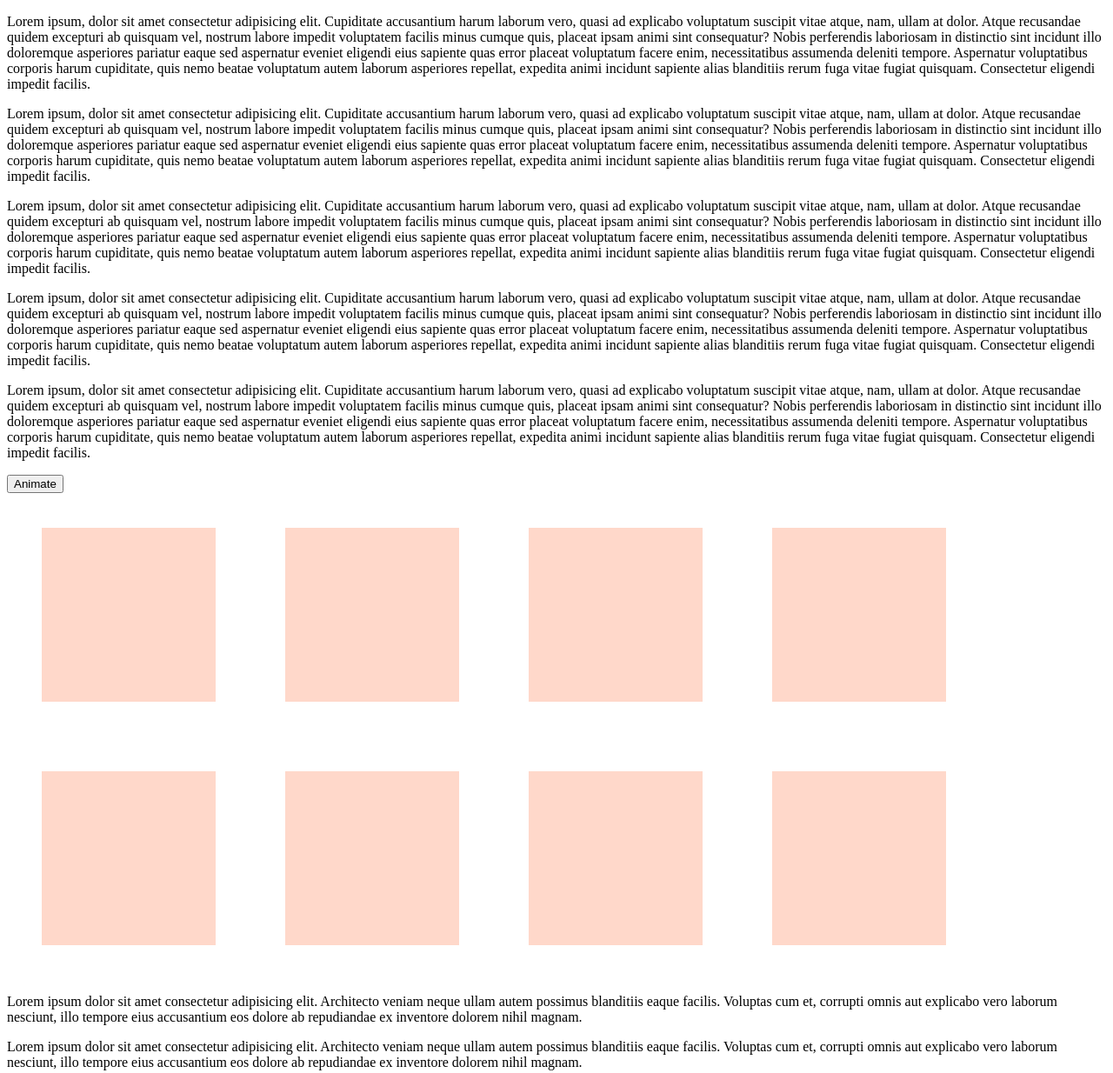
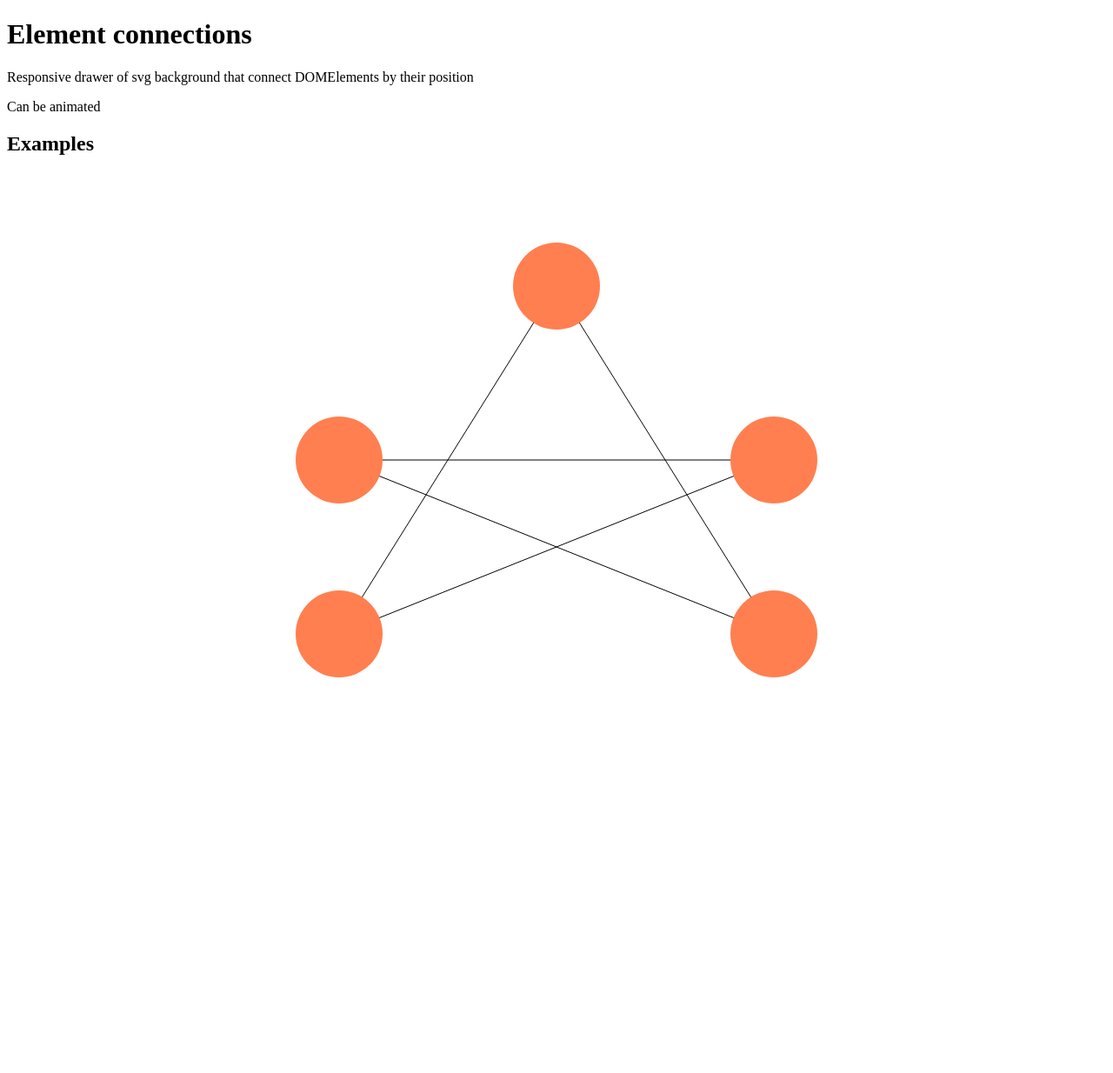
Before and after one commit to nueq22/element-connections, a website: page example/index.html in a window 1280 px wide. Shown: the top 1234 px of the page at 87% size. After the commit the page ends 879 px from the top, so only its background shows below. Drawn offline with Linux system fonts and the light colour scheme.

Commit message:
Add example

```diff
--- a/example/app.js
+++ b/example/app.js
@@ -1,28 +1,16 @@
-const linesContainer = document.getElementById('connections');
+const starContainer = document.getElementById('star-connections');
+const sp = {
+    p1: document.getElementById('star-1'),
+    p2: document.getElementById('star-2'),
+    p3: document.getElementById('star-3'),
+    p4: document.getElementById('star-4'),
+    p5: document.getElementById('star-5'),
+}
 
-const sq1 = document.getElementById('sq1')
-const sq2 = document.getElementById('sq2')
-const sq6 = document.getElementById('sq6')
-
-const p = new ElementConnections({
-    container: linesContainer,
-    elements: [sq1, sq2, sq6],
-    animated: true
+const starConnection = new ElementConnections({
+    container: starContainer,
+    elements: [sp.p1, sp.p5, sp.p2, sp.p3, sp.p4, sp.p1],
+    animated: true,
 })
 
-function animateFirstDrawer() {
-    p.animate();
-}
-
-const linesContainer2 = document.getElementById('connections2');
-const sq21 = document.getElementById('sq21')
-const sq22 = document.getElementById('sq22')
-
-new ElementConnections({
-    container: linesContainer2,
-    elements: [sq21, sq22],
-    style: {
-        width: 6,
-        color: 'blue'
-    }
-})
+starConnection.animate();
--- a/example/index.html
+++ b/example/index.html
@@ -9,61 +9,55 @@
     <style>
         .row {
             display: flex;
-            flex-flow: row wrap;
         }
 
-        .square {
-            width: 200px;
-            height: 200px;
-            background: coral;
-            opacity: 0.3;
-            flex-shrink: 0;
-            margin: 40px;
+        .row.center {
+            justify-content: center;
         }
 
-        .cont {
+        .row.between {
+            justify-content: space-between;
+        }
+
+        .circle {
+            width: 100px;
+            height: 100px;
+            border-radius: 50%;
+            flex-shrink: 0;
+            background: coral;
+        }
+
+        .star {
+            max-width: 600px;
+            margin: 0 auto;
             position: relative;
+        }
+
+        .star > .row {
+            margin: 100px 0;
         }
     </style>
 </head>
 
 <body>
-
-    <p>Lorem ipsum, dolor sit amet consectetur adipisicing elit. Cupiditate accusantium harum laborum vero, quasi ad explicabo voluptatum suscipit vitae atque, nam, ullam at dolor. Atque recusandae quidem excepturi ab quisquam vel, nostrum labore impedit voluptatem facilis minus cumque quis, placeat ipsam animi sint consequatur? Nobis perferendis laboriosam in distinctio sint incidunt illo doloremque asperiores pariatur eaque sed aspernatur eveniet eligendi eius sapiente quas error placeat voluptatum facere enim, necessitatibus assumenda deleniti tempore. Aspernatur voluptatibus corporis harum cupiditate, quis nemo beatae voluptatum autem laborum asperiores repellat, expedita animi incidunt sapiente alias blanditiis rerum fuga vitae fugiat quisquam. Consectetur eligendi impedit facilis.</p>
-    <p>Lorem ipsum, dolor sit amet consectetur adipisicing elit. Cupiditate accusantium harum laborum vero, quasi ad explicabo voluptatum suscipit vitae atque, nam, ullam at dolor. Atque recusandae quidem excepturi ab quisquam vel, nostrum labore impedit voluptatem facilis minus cumque quis, placeat ipsam animi sint consequatur? Nobis perferendis laboriosam in distinctio sint incidunt illo doloremque asperiores pariatur eaque sed aspernatur eveniet eligendi eius sapiente quas error placeat voluptatum facere enim, necessitatibus assumenda deleniti tempore. Aspernatur voluptatibus corporis harum cupiditate, quis nemo beatae voluptatum autem laborum asperiores repellat, expedita animi incidunt sapiente alias blanditiis rerum fuga vitae fugiat quisquam. Consectetur eligendi impedit facilis.</p>
-    <p>Lorem ipsum, dolor sit amet consectetur adipisicing elit. Cupiditate accusantium harum laborum vero, quasi ad explicabo voluptatum suscipit vitae atque, nam, ullam at dolor. Atque recusandae quidem excepturi ab quisquam vel, nostrum labore impedit voluptatem facilis minus cumque quis, placeat ipsam animi sint consequatur? Nobis perferendis laboriosam in distinctio sint incidunt illo doloremque asperiores pariatur eaque sed aspernatur eveniet eligendi eius sapiente quas error placeat voluptatum facere enim, necessitatibus assumenda deleniti tempore. Aspernatur voluptatibus corporis harum cupiditate, quis nemo beatae voluptatum autem laborum asperiores repellat, expedita animi incidunt sapiente alias blanditiis rerum fuga vitae fugiat quisquam. Consectetur eligendi impedit facilis.</p>
-    <p>Lorem ipsum, dolor sit amet consectetur adipisicing elit. Cupiditate accusantium harum laborum vero, quasi ad explicabo voluptatum suscipit vitae atque, nam, ullam at dolor. Atque recusandae quidem excepturi ab quisquam vel, nostrum labore impedit voluptatem facilis minus cumque quis, placeat ipsam animi sint consequatur? Nobis perferendis laboriosam in distinctio sint incidunt illo doloremque asperiores pariatur eaque sed aspernatur eveniet eligendi eius sapiente quas error placeat voluptatum facere enim, necessitatibus assumenda deleniti tempore. Aspernatur voluptatibus corporis harum cupiditate, quis nemo beatae voluptatum autem laborum asperiores repellat, expedita animi incidunt sapiente alias blanditiis rerum fuga vitae fugiat quisquam. Consectetur eligendi impedit facilis.</p>
-    <p>Lorem ipsum, dolor sit amet consectetur adipisicing elit. Cupiditate accusantium harum laborum vero, quasi ad explicabo voluptatum suscipit vitae atque, nam, ullam at dolor. Atque recusandae quidem excepturi ab quisquam vel, nostrum labore impedit voluptatem facilis minus cumque quis, placeat ipsam animi sint consequatur? Nobis perferendis laboriosam in distinctio sint incidunt illo doloremque asperiores pariatur eaque sed aspernatur eveniet eligendi eius sapiente quas error placeat voluptatum facere enim, necessitatibus assumenda deleniti tempore. Aspernatur voluptatibus corporis harum cupiditate, quis nemo beatae voluptatum autem laborum asperiores repellat, expedita animi incidunt sapiente alias blanditiis rerum fuga vitae fugiat quisquam. Consectetur eligendi impedit facilis.</p>
-    <button onclick="animateFirstDrawer()">Animate</button>
-    <div class="cont">
-        <svg id="connections"></svg>
-        <div class="row">
-            <div class="square" id="sq1"></div>
-            <div class="square" id="sq2"></div>
-            <div class="square" id="sq3"></div>
-            <div class="square" id="sq4"></div>
-            <div class="square" id="sq5"></div>
-            <div class="square" id="sq6"></div>
-            <div class="square" id="sq7"></div>
-            <div class="square" id="sq8"></div>
+    <h1>Element connections</h1>
+    <p>Responsive drawer of svg background that connect DOMElements by their position</p>
+    <p>Can be animated</p>
+    <h2>Examples</h2>
+    <div class="star">
+        <svg id="star-connections"></svg>
+        <div class="row center">
+            <div class="circle" id="star-1"></div>
+        </div>
+        <div class="row between">
+            <div class="circle" id="star-2"></div>
+            <div class="circle" id="star-3"></div>
+        </div>
+        <div class="row between">
+            <div class="circle" id="star-4"></div>
+            <div class="circle" id="star-5"></div>
         </div>
     </div>
-
-    <p>Lorem ipsum dolor sit amet consectetur adipisicing elit. Architecto veniam neque ullam autem possimus blanditiis eaque facilis. Voluptas cum et, corrupti omnis aut explicabo vero laborum nesciunt, illo tempore eius accusantium eos dolore ab repudiandae ex inventore dolorem nihil magnam.</p>
-    <p>Lorem ipsum dolor sit amet consectetur adipisicing elit. Architecto veniam neque ullam autem possimus blanditiis eaque facilis. Voluptas cum et, corrupti omnis aut explicabo vero laborum nesciunt, illo tempore eius accusantium eos dolore ab repudiandae ex inventore dolorem nihil magnam.</p>
-    <p>Lorem ipsum dolor sit amet consectetur adipisicing elit. Architecto veniam neque ullam autem possimus blanditiis eaque facilis. Voluptas cum et, corrupti omnis aut explicabo vero laborum nesciunt, illo tempore eius accusantium eos dolore ab repudiandae ex inventore dolorem nihil magnam.</p>
-
-    <h2>Header 2</h2>
-
-    <div class="cont">
-            <svg id="connections2"></svg>
-            <div class="row">
-                <div class="square" id="sq21"></div>
-                <div class="square" id="sq22"></div>
-                <div class="square" id="sq23"></div>
-            </div>
-        </div>
-
     <script defer src="../index.js"></script>
     <script defer src="./app.js"></script>
 </body>
```
